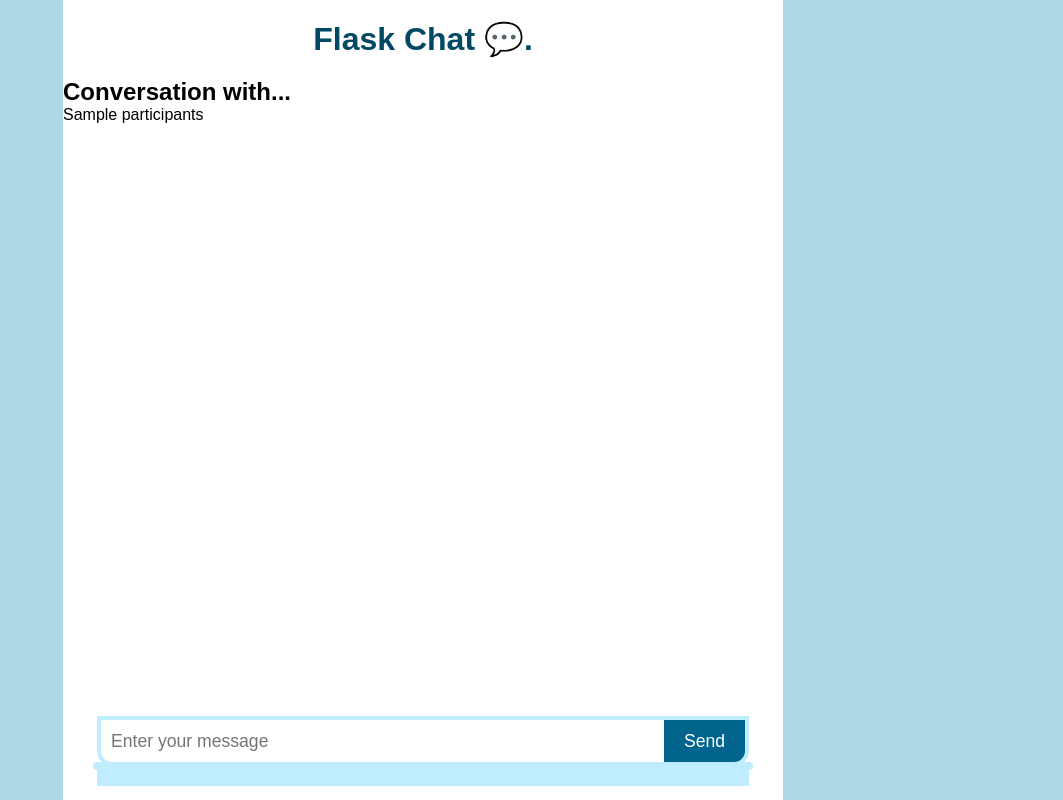
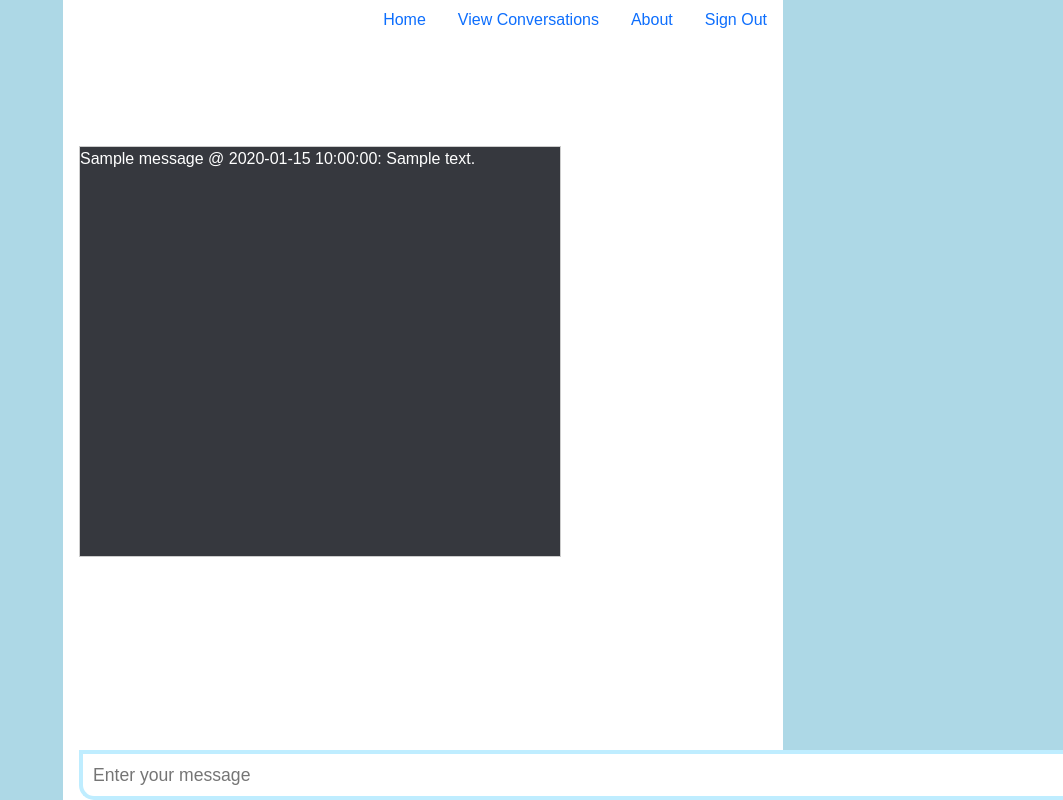
Before and after one commit to YueYingLee/CMPE-148, a Flask app: template app/templates/conversation.html in a window 1280 px wide. Shown: the whole page, without its empty margins (217-1280 px from the left). Run offline with Flask 3, Linux system fonts and the light colour scheme; the template is opened without the code that fills it: most values are stand-ins (such as "Sample title", 1, 10 or a date in 2020); some libraries are stand-ins or nearby versions.

Commit message:
message encryption + conversation showing + real time message display

```diff
--- /dev/null
+++ b/app/static/css/conversation.css
@@ -0,0 +1,36 @@
+.message-container {
+    width: 70%;
+    height: 60%; /* Set the height to control the visible message area */
+    border: 1px solid #ccc;
+    background-color: #36383e;
+    overflow-y: auto; /* Enable vertical scrolling if messages overflow the container */
+  }
+
+  .message {
+    padding: 10px;
+    background-color: #f0f0f0;
+    margin: 5px;
+    border-radius: 20px;
+  }
+
+  .cover-container {
+    display: flex;
+    flex-direction: column;
+    justify-content: left;
+    align-items: left;
+    height: 100vh; /* Optional to make it full height of the viewport */
+}
+
+hr {
+  border: 2px solid white; /* Change the color and style as needed */
+  margin: 20px 0; /* Adjust the margin to control the space between the div and the line */
+  width: 100%;
+}
+
+#message-box{
+  margin-top: 10px;
+}
+
+#message-input{
+  width: 66%;
+}
--- a/app/static/css/general.css
+++ b/app/static/css/general.css
@@ -1,6 +1,10 @@
 html, body{
-    background-color: bisque;
+    background-color: #36393E;
     background-size: cover;
     background-repeat: no-repeat;
     height: 100%
   }
+
+  body{
+    color: white;
+  }
--- a/app/templates/conversation.html
+++ b/app/templates/conversation.html
@@ -1,12 +1,28 @@
+<!-- TO DO: DISPLAY MESSAGES + MAKE CHAT WINDOW (?) + DISPLAY SENT MESSAGE-->
+<link href="https://cdn.jsdelivr.net/npm/bootstrap@5.0.2/dist/css/bootstrap.min.css" rel="stylesheet" integrity="sha384-EVSTQN3/azprG1Anm3QDgpJLIm9Nao0Yz1ztcQTwFspd3yD65VohhpuuCOmLASjC" crossorigin="anonymous">
+<link rel="stylesheet" href="{{ url_for('static', filename='css/conversation.css') }}">
+<link rel="stylesheet" href="{{ url_for('static', filename='css/general.css') }}">
+
 {% extends 'base.html' %} {% block content %}
 <div id="home-container">
-  <h1 id="home-header">Flask Chat 💬. </h1>
   {% if error %}
   <p id="error">{{error}}</p>
   {% endif %}
 
-  <h2> Conversation with...</h2>
-  {{participants}}
+  <header class="mb-auto">
+    <div>
+        <h3 class="float-md-start mb-0"> Title </h3>
+        <nav class="nav nav-masthead justify-content-center float-md-end">
+            <a class="nav-link active" aria-current="page" href="/homepage">Home</a>
+            <a class="nav-link" href=""> View Conversations </a>
+            <a class="nav-link" href=""> About </a>
+            <a class="nav-link" href="/logout"> Sign Out</a>
+        </nav>
+    </div>
+ </header>
+ <hr>
+ <div class="cover-container d-flex w-100 h-100 p-3 mx-auto flex-column" id="conversation">
+  <h2> Conversation with {{participants}}</h2>
 
   {% with messages = get_flashed_messages() %}
     {% if messages %}
@@ -20,26 +36,39 @@
     {% endif %}
     {% endwith %}
 
-    <div id="room-container">
-      <div id="room-subsection">
-      </div>
-      <div id="chat-room-widget">
-        <div id="msgs-container">
-          <ul id="messages"></ul>
-        </div>
-        <div id="message-box">
-          <input type="text" placeholder="Enter your message" id="message-input" name="message" />
-          <button type="submit" id="send-btn" onclick="sendMessage()">Send</button>
-        </div>
+    <script type="text/javascript">
+      var socketio = io();
+      socketio.on("message", function(message){
+        createChatItem(message['message'], message['sender_name'], message['timestamp'])
+      })
+
+      function createChatItem(message, sender, timestamp){
+          var messages = document.getElementById("messages")
+          const content = `
+          <p> ${sender} @ ${timestamp}: ${message}
+          <br>
+          <br>
+          `
+          messages.innerHTML+= content
+        }
+    </script>
+
+      <div class="message-container" id="messages">
+        {%for message in decrypted_messages%}
+          <script type="text/javascript">
+            createChatItem("{{message['message']}}", "{{message['sender_name']}}", "{{message['timestamp']}}")
+          </script>
+        {% endfor %}
       </div>
 
-      <script type="text/javascript">
-        var socketio = io();
-        //anon function in javascript
-        //"hears" message event fron the backend
+
+          <div id="message-box">
+            <input type="text" placeholder="Enter your message" id="message-input" name="message" />
+            <button type="submit" id="send-btn" onclick="sendMessage()">Send</button>
+          </div>
 
 
-
+      <script type="text/javascript">
         function sendMessage() {
           //getting message input
           var msgInput = document.getElementById("message-input");
@@ -51,4 +80,7 @@
           msgInput.value = "";
         }
       </script>
+    </div>
+    </div>
+</div>
 {% endblock %}
--- a/app/templates/home.html
+++ b/app/templates/home.html
@@ -19,7 +19,8 @@
             <a class="nav-link" href="/logout"> Sign Out</a>
         </nav>
     </div>
- </header>
+  </header>
+<hr>
 
   {% with messages = get_flashed_messages() %}
     {% if messages %}
@@ -57,7 +58,7 @@
       </main>
 
       <footer class="mt-auto">
-        <p> <a href="https://github.com/YueYingLee/CMPE-148" style="color: black"> SJSU CMPE148 Project by 3C1S </a>.</p>
+        <p> <a href="https://github.com/YueYingLee/CMPE-148" style="color: white"> SJSU CMPE148 Project by 3C1S </a>.</p>
       </footer>
     </div>
 
```
Also changed, not shown: app/models.py (+4 -3 lines), app/routes.py (+58 -9 lines), app/static/css/home.css (+9 -0 lines).
